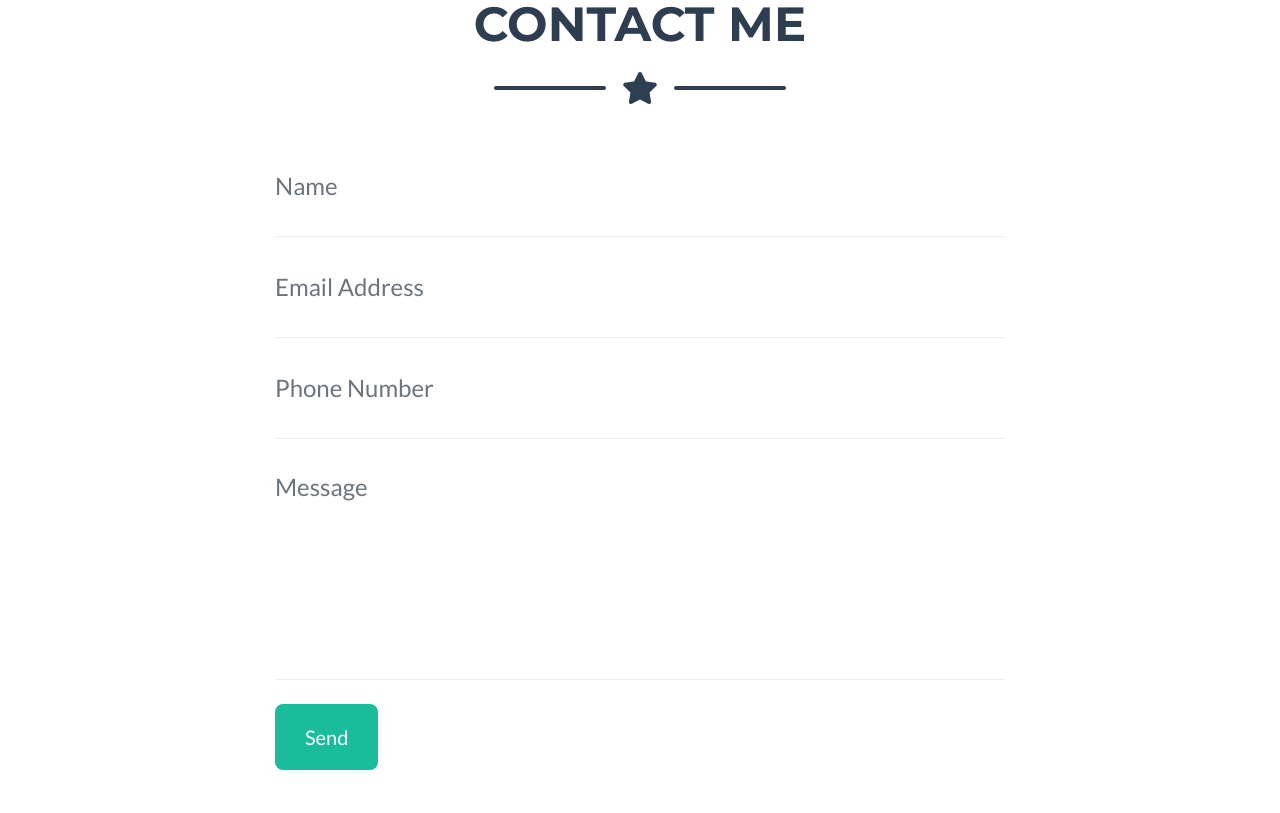
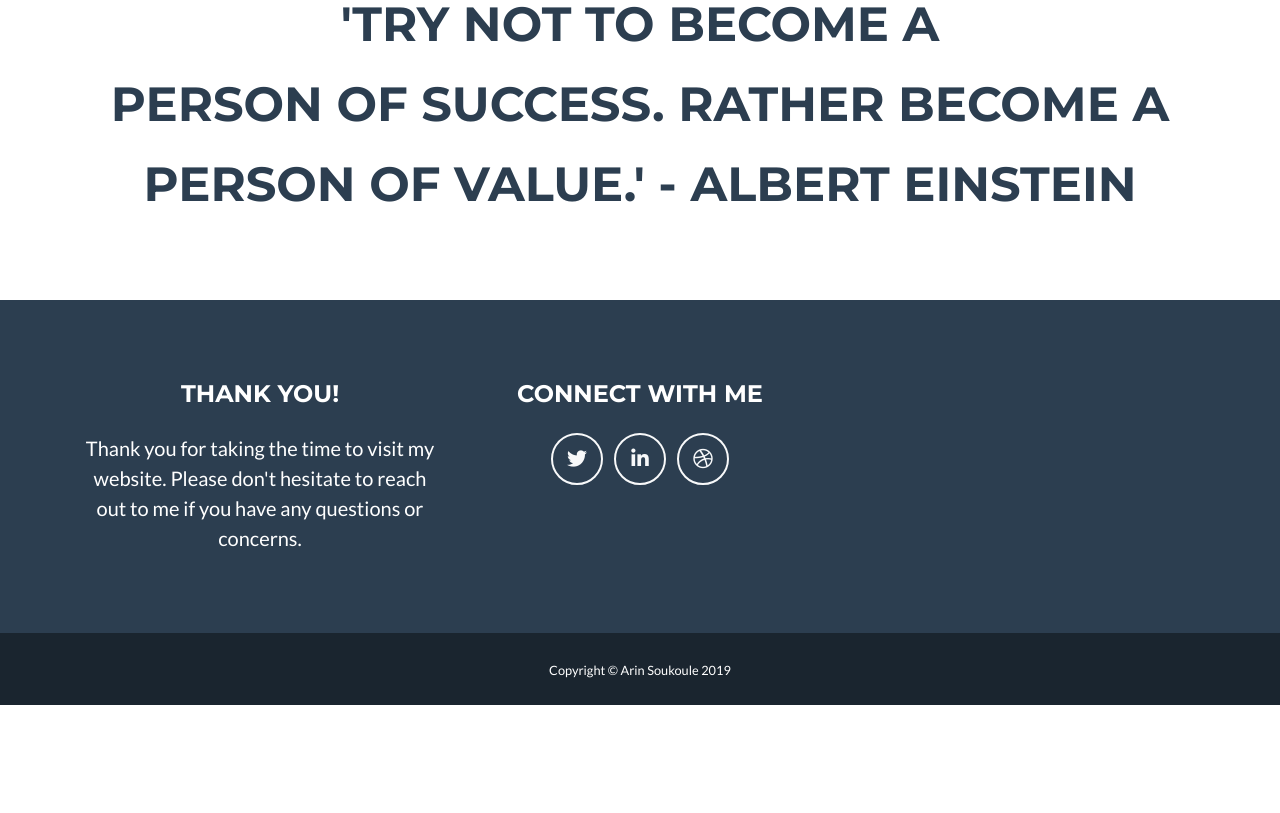
Before and after one commit to Arinsoukoule/portfolio-website-v1, a website with bundled scripts: page index.html in a window 1280 px wide. Shown: the part 2607-3420 px from the top of the page. After the commit the page ends 3312 px from the top, so only its background shows below. Built offline with nearby package versions, Linux system fonts and the light colour scheme.

Commit message:
Add files via upload

```diff
--- a/index.html
+++ b/index.html
@@ -214,58 +214,9 @@
     <div class="container">
 
       <!-- Contact Section Heading -->
-      <h2 class="page-section-heading text-center text-uppercase text-secondary mb-0">Contact Me</h2>
+      <h2 class="page-section-heading text-center text-uppercase text-secondary mb-0">'Try not to become a <br><br> person of success. Rather become a <br><br>person of value.' - Albert Einstein</h2>
 
-      <!-- Icon Divider -->
-      <div class="divider-custom">
-        <div class="divider-custom-line"></div>
-        <div class="divider-custom-icon">
-          <i class="fas fa-star"></i>
-        </div>
-        <div class="divider-custom-line"></div>
-      </div>
 
-      <!-- Contact Section Form -->
-      <div class="row">
-        <div class="col-lg-8 mx-auto">
-          <!-- To configure the contact form email address, go to mail/contact_me.php and update the email address in the PHP file on line 19. -->
-          <form name="sentMessage" id="contactForm" novalidate="novalidate">
-            <div class="control-group">
-              <div class="form-group floating-label-form-group controls mb-0 pb-2">
-                <label>Name</label>
-                <input class="form-control" id="name" type="text" placeholder="Name" required="required" data-validation-required-message="Please enter your name.">
-                <p class="help-block text-danger"></p>
-              </div>
-            </div>
-            <div class="control-group">
-              <div class="form-group floating-label-form-group controls mb-0 pb-2">
-                <label>Email Address</label>
-                <input class="form-control" id="email" type="email" placeholder="Email Address" required="required" data-validation-required-message="Please enter your email address.">
-                <p class="help-block text-danger"></p>
-              </div>
-            </div>
-            <div class="control-group">
-              <div class="form-group floating-label-form-group controls mb-0 pb-2">
-                <label>Phone Number</label>
-                <input class="form-control" id="phone" type="tel" placeholder="Phone Number" required="required" data-validation-required-message="Please enter your phone number.">
-                <p class="help-block text-danger"></p>
-              </div>
-            </div>
-            <div class="control-group">
-              <div class="form-group floating-label-form-group controls mb-0 pb-2">
-                <label>Message</label>
-                <textarea class="form-control" id="message" rows="5" placeholder="Message" required="required" data-validation-required-message="Please enter a message."></textarea>
-                <p class="help-block text-danger"></p>
-              </div>
-            </div>
-            <br>
-            <div id="success"></div>
-            <div class="form-group">
-              <button type="submit" class="btn btn-primary btn-xl" id="sendMessageButton">Send</button>
-            </div>
-          </form>
-        </div>
-      </div>
 
     </div>
   </section>
```
